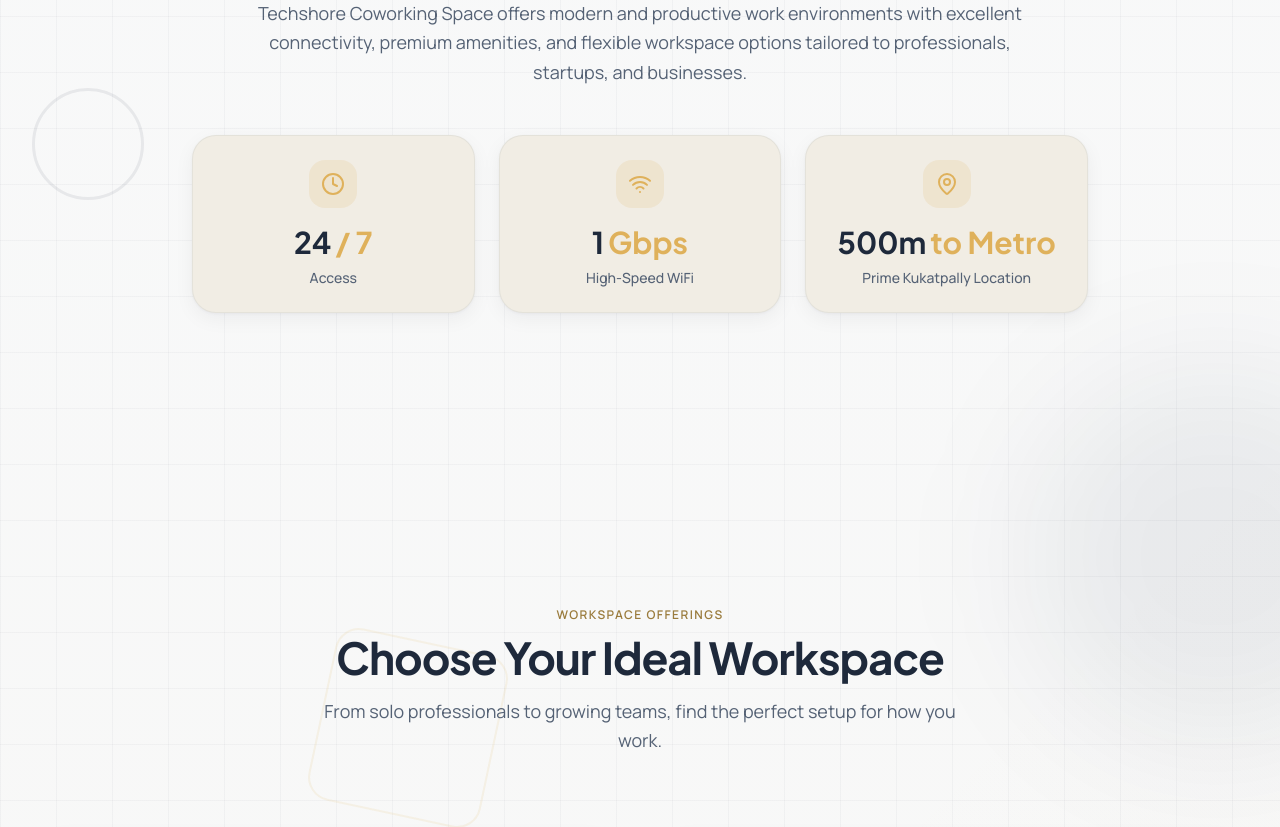
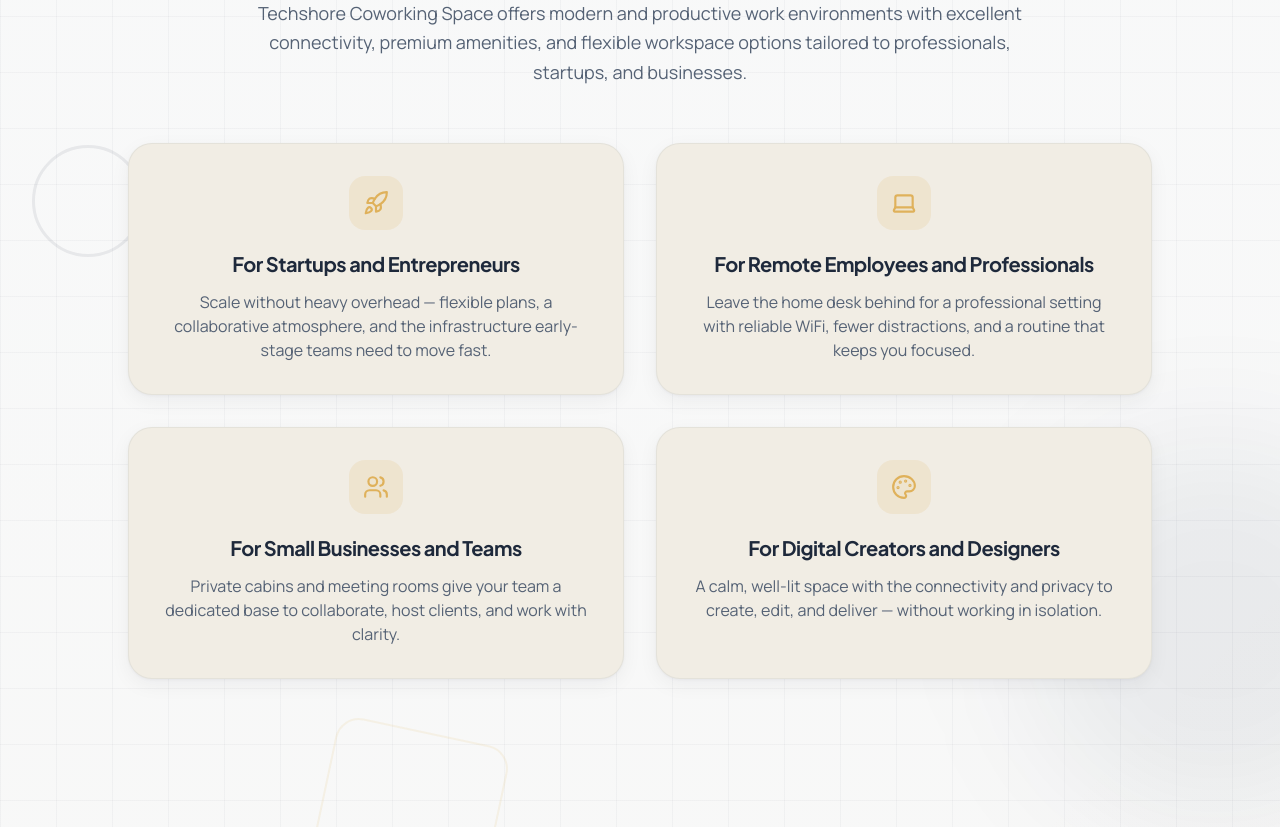
Before and after one commit to Work-Clients/techshore-website-v2, a React (Vite) app: page / in a window 1280 px wide. Shown: the part 1680-2507 px from the top of the page. Built offline with nearby package versions, Linux system fonts and the light colour scheme.

Commit message:
Fix line height

```diff
--- a/src/components/About.jsx
+++ b/src/components/About.jsx
@@ -1,14 +1,35 @@
 import { motion, useReducedMotion } from 'framer-motion'
-import { Clock, Wifi, MapPin } from 'lucide-react'
+import { Rocket, Laptop, Users, Palette } from 'lucide-react'
 import AnimatedSection from './AnimatedSection'
 import FadeIn from './FadeIn'
 import { ABOUT_IMAGE } from '../data/images'
 import { getRevealVariant, VIEWPORT } from '../lib/motion'
 
-const stats = [
-  { icon: Clock, label: 'Access', value: '24', suffix: '/ 7' },
-  { icon: Wifi, label: 'High-Speed WiFi', value: '1', suffix: 'Gbps' },
-  { icon: MapPin, label: 'Prime Kukatpally Location', value: '500m', suffix: 'to Metro' },
+const audiences = [
+  {
+    icon: Rocket,
+    title: 'For Startups and Entrepreneurs',
+    description:
+      'Scale without heavy overhead — flexible plans, a collaborative atmosphere, and the infrastructure early-stage teams need to move fast.',
+  },
+  {
+    icon: Laptop,
+    title: 'For Remote Employees and Professionals',
+    description:
+      'Leave the home desk behind for a professional setting with reliable WiFi, fewer distractions, and a routine that keeps you focused.',
+  },
+  {
+    icon: Users,
+    title: 'For Small Businesses and Teams',
+    description:
+      'Private cabins and meeting rooms give your team a dedicated base to collaborate, host clients, and work with clarity.',
+  },
+  {
+    icon: Palette,
+    title: 'For Digital Creators and Designers',
+    description:
+      'A calm, well-lit space with the connectivity and privacy to create, edit, and deliver — without working in isolation.',
+  },
 ]
 
 export default function About() {
@@ -40,27 +61,28 @@
           </p>
         </FadeIn>
 
-        <div className="grid grid-cols-1 sm:grid-cols-3 gap-4 sm:gap-6 mt-10 sm:mt-12 max-w-4xl mx-auto">
-          {stats.map((stat, index) => {
-            const Icon = stat.icon
+        <div className="grid grid-cols-1 sm:grid-cols-2 gap-5 sm:gap-6 lg:gap-8 mt-12 sm:mt-14 max-w-5xl mx-auto">
+          {audiences.map((audience, index) => {
+            const Icon = audience.icon
             return (
-              <motion.div
-                key={stat.label}
-                className="card-base p-6 text-center group"
+              <motion.article
+                key={audience.title}
+                className="audience-card group"
                 initial={prefersReducedMotion ? false : 'hidden'}
                 whileInView={prefersReducedMotion ? undefined : 'visible'}
                 viewport={VIEWPORT}
                 variants={getRevealVariant(index + 2)}
               >
-                <div className="inline-flex p-3 rounded-2xl bg-accent-gold/15 text-accent-gold mb-4 group-hover:bg-accent-gold group-hover:text-primary-navy transition-colors duration-300">
-                  <Icon size={24} />
+                <div className="inline-flex p-3.5 rounded-2xl bg-accent-gold/15 text-accent-gold mb-5 transition-colors duration-300 group-hover:bg-accent-gold group-hover:text-primary-navy">
+                  <Icon size={26} strokeWidth={2} aria-hidden="true" />
                 </div>
-                <div className="font-display text-3xl font-bold text-text-main">
-                  {stat.value}
-                  <span className="text-accent-gold ps-1">{stat.suffix}</span>
-                </div>
-                <p className="mt-2 text-sm text-muted font-medium">{stat.label}</p>
-              </motion.div>
+                <h3 className="font-display text-lg sm:text-xl font-bold text-text-main tracking-tight leading-snug">
+                  {audience.title}
+                </h3>
+                <p className="mt-3 text-sm sm:text-base text-muted leading-relaxed">
+                  {audience.description}
+                </p>
+              </motion.article>
             )
           })}
         </div>
--- a/src/components/Amenities.jsx
+++ b/src/components/Amenities.jsx
@@ -66,7 +66,7 @@
       <div className="max-w-7xl mx-auto">
         <FadeIn seed="amenities-header" className="text-center max-w-2xl mx-auto">
           <span className="section-eyebrow">Amenities</span>
-          <h2 className="section-title mt-3">Everything You Need to Work Efficiently</h2>
+          <h2 className="section-title mt-3 !leading-[1.4]">Everything You Need to Work Efficiently</h2>
           <p className="section-subtitle mx-auto">
             Thoughtfully designed facilities so you can focus on what matters most.
           </p>
--- a/src/index.css
+++ b/src/index.css
@@ -292,6 +292,14 @@
 
 
 
+  .audience-card {
+
+    @apply card-base p-6 sm:p-8 h-full text-center flex flex-col items-center;
+
+  }
+
+
+
   .card-premium {
 
     @apply bg-bg-card rounded-4xl border border-border/80 shadow-premium transition-[transform,box-shadow] duration-300 ease-out
```
